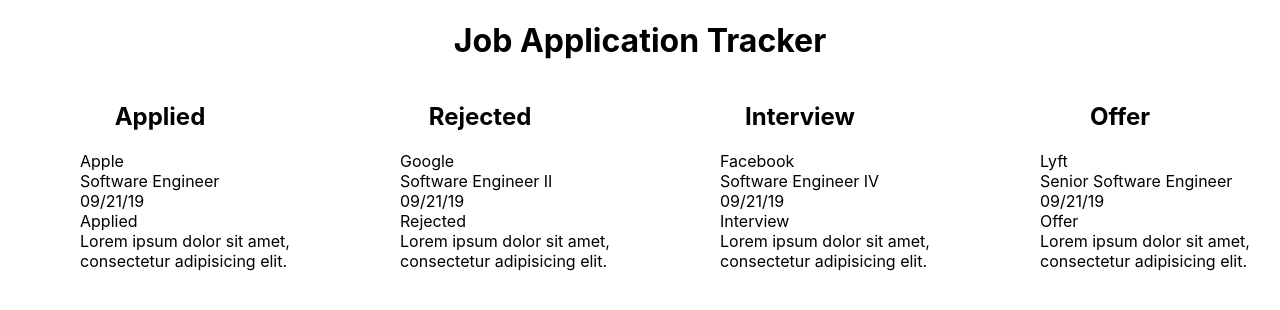
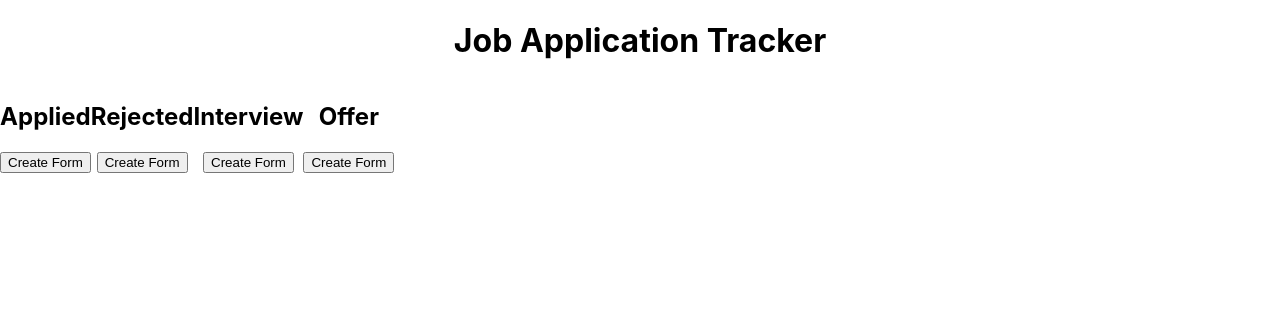
Before and after one commit to mxk5025/job-app-tracker, a React (Create React App) app: page / in a window 1280 px wide. Shown: the top 310 px of the page. Built offline with nearby package versions, Linux system fonts and the light colour scheme; the HTML template or start-up script is replaced by a standard one.

Commit message:
Made it possible to submit a job app

```diff
--- a/src/App.js
+++ b/src/App.js
@@ -3,42 +3,47 @@
 import './App.css';
 
 
-const mockApps = [
-  {
-    company: 'Apple',
-    position: 'Software Engineer',
-    description: 'Lorem ipsum dolor sit amet, consectetur adipisicing elit.',
-    status: 'Applied',
-    date: '09/21/19',
-  },
-  {
-    company: 'Google',
-    position: 'Software Engineer II',
-    description: 'Lorem ipsum dolor sit amet, consectetur adipisicing elit.',
-    status: 'Rejected',
-    date: '09/21/19',
-  },
-  {
-    company: 'Facebook',
-    position: 'Software Engineer IV',
-    description: 'Lorem ipsum dolor sit amet, consectetur adipisicing elit.',
-    status: 'Interview',
-    date: '09/21/19',
-  },
-  {
-    company: 'Lyft',
-    position: 'Senior Software Engineer',
-    description: 'Lorem ipsum dolor sit amet, consectetur adipisicing elit.',
-    status: 'Offer',
-    date: '09/21/19',
-  },
-];
+// const mockApps = [
+//   {
+//     company: 'Apple',
+//     position: 'Software Engineer',
+//     description: 'Lorem ipsum dolor sit amet, consectetur adipisicing elit.',
+//     status: 'Applied',
+//     date: '09/21/19',
+//   },
+//   {
+//     company: 'Google',
+//     position: 'Software Engineer II',
+//     description: 'Lorem ipsum dolor sit amet, consectetur adipisicing elit.',
+//     status: 'Rejected',
+//     date: '09/21/19',
+//   },
+//   {
+//     company: 'Facebook',
+//     position: 'Software Engineer IV',
+//     description: 'Lorem ipsum dolor sit amet, consectetur adipisicing elit.',
+//     status: 'Interview',
+//     date: '09/21/19',
+//   },
+//   {
+//     company: 'Lyft',
+//     position: 'Senior Software Engineer',
+//     description: 'Lorem ipsum dolor sit amet, consectetur adipisicing elit.',
+//     status: 'Offer',
+//     date: '09/21/19',
+//   },
+// ];
 
 export default function App() {
   const [statusLists] = useState([
     'Applied', 'Rejected', 'Interview', 'Offer',
   ]);
   const [jobApps, setJobApps] = useState([]);
+
+  const addJobApp = (jobApp) => {
+    const copyJobApps = [...jobApps, jobApp];
+    setJobApps(copyJobApps);
+  };
 
   return (
     <div className="App">
@@ -47,8 +52,9 @@
         { statusLists.map((statusList) => (
           <JobList
             key={statusList}
-            jobs={mockApps}
+            jobs={jobApps}
             status={statusList}
+            addJobApp={addJobApp}
           />
         ))}
       </div>
--- a/src/components/CreateForm.js
+++ b/src/components/CreateForm.js
@@ -1,8 +1,9 @@
 import React, { useState } from 'react';
 import './CreateForm.css';
+import PropTypes from 'prop-types';
 
 
-export default function CreateForm() {
+export default function CreateForm({ status, addJobApp }) {
   const [company, setCompany] = useState('');
   const [position, setPosition] = useState('');
   const [description, setDescription] = useState('');
@@ -21,6 +22,13 @@
 
   const handleSubmit = (e) => {
     e.preventDefault();
+    addJobApp({
+      company,
+      position,
+      description,
+      status,
+      date: '09/21/19',
+    });
   };
 
   return (
@@ -62,3 +70,8 @@
     </div>
   );
 }
+
+CreateForm.propTypes = {
+  status: PropTypes.string.isRequired,
+  addJobApp: PropTypes.func.isRequired,
+};
--- a/src/components/CreateJobApp.js
+++ b/src/components/CreateJobApp.js
@@ -1,7 +1,8 @@
 import React, { useState } from 'react';
+import PropTypes from 'prop-types';
 import CreateForm from './CreateForm';
 
-export default function CreateJobApp() {
+export default function CreateJobApp({ status, addJobApp }) {
   const [showForm, setShowForm] = useState(false);
 
   return (
@@ -9,9 +10,14 @@
       <button type="button" onClick={(e) => setShowForm(!showForm)}>
         Create Form
       </button>
-      { showForm &&
-        <CreateForm />
-      }
+      { showForm
+        && <CreateForm status={status} addJobApp={addJobApp} />}
     </div>
   );
 }
+
+
+CreateJobApp.propTypes = {
+  status: PropTypes.string.isRequired,
+  addJobApp: PropTypes.func.isRequired,
+};
--- a/src/components/JobList.js
+++ b/src/components/JobList.js
@@ -2,11 +2,13 @@
 import PropTypes from 'prop-types';
 import JobApp from './JobApp';
 import './JobList.css';
+import CreateJobApp from './CreateJobApp';
 
-export default function JobList({ jobs, status }) {
+export default function JobList({ jobs, status, addJobApp }) {
   return (
     <div className="JobList">
       <h2>{status}</h2>
+      <CreateJobApp status={status} addJobApp={addJobApp} />
       <ul>
         { jobs.filter((job) => job.status === status).map((job) => (
           <JobApp
@@ -32,4 +34,5 @@
     date: PropTypes.string.isRequired,
   })).isRequired,
   status: PropTypes.string.isRequired,
+  addJobApp: PropTypes.func.isRequired,
 };
```
